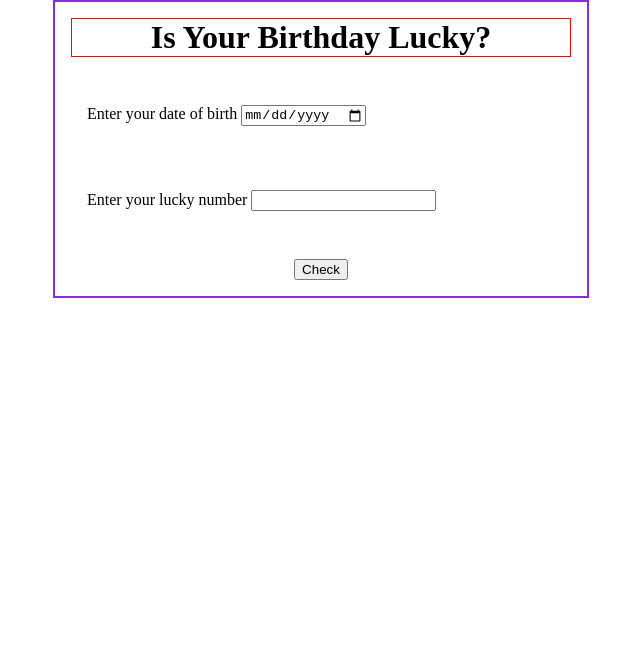
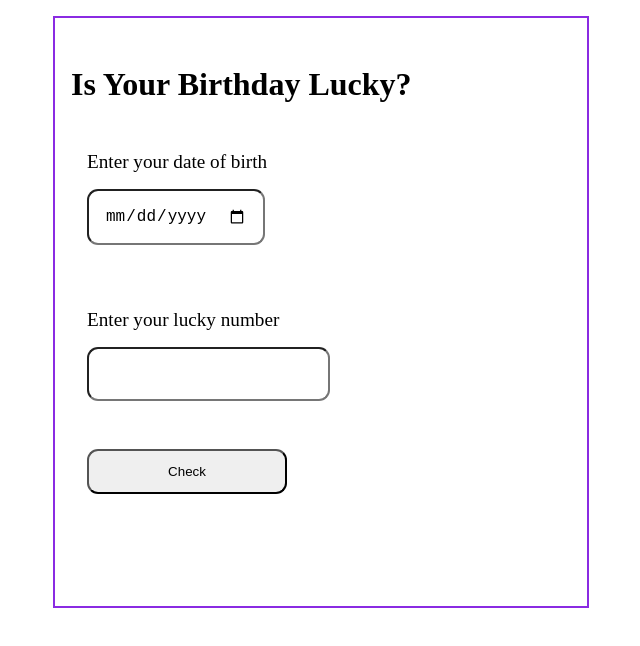
Before and after one commit to ruchiragoswami/lucky-birthday, a plain HTML site: page index.html in a window 1280 px wide. Shown: the whole page, without its empty margins (319-959 px from the left). Drawn offline with Linux system fonts and the light colour scheme.

Commit message:
styles
Applying styles

```diff
--- a/index.html
+++ b/index.html
@@ -13,16 +13,21 @@
 <h1> Is Your Birthday Lucky? </h1>
 
     <div>
-        <label for="dob"> Enter your date of birth  </label>
+        <label for="dob"> Enter your date of birth  </label> <br/>
         <input id="dob" type="date" />
     </div>
 
     <div>
-        <label for="luckyNum"> Enter your lucky number </label>
+        <label for="luckyNum"> Enter your lucky number </label> <br/>
         <input id="luckyNum"   type="number" />
     </div>
 
     <button id="btn-check"> Check </button>
+
+    <div>
+        <textarea  id="showLucky" >
+        </textarea>
+    </div>
 
 </div>
 
--- a/scripts.js
+++ b/scripts.js
@@ -1,20 +1,21 @@
 let dob = document.querySelector("#dob");
 let luckyNum = document.querySelector("#luckyNum");
+let showLucky  = document.querySelector("#showLucky");
 let btnCheck = document.querySelector("#btn-check");
 
+showLucky.style.display="none";
 
 function divide(someDate, someNum) {
     let answer=  someDate % someNum;
     console.log(answer + " is your answer");
-
-
-
+    showLucky.style.display="block";
     if (!answer) {
         console.log("Your birthday is lucky");
+        showLucky.innerText= " YAY ! Your birthday is lucky" ;
     } else {
         console.log("your birtday is not lucky");
+        showLucky.innerText = "Aww... Your birthday is not that lucky for this number";
     }
-
 }
 
 
--- a/styles.css
+++ b/styles.css
@@ -1,3 +1,12 @@
+:root {
+    --color1: #DB0038;
+    --color2: #F7C200;
+    --color3: #519dd9;
+    --color4: #53BAC1;
+    --color5: #EDEDED;
+
+}
+
 body {
     margin: 0;
     padding: 0;
@@ -6,21 +15,47 @@ body {
 .main-container {
     border: 2px solid blueviolet;
     max-width: 500px;
-    margin: 0 auto;
+    margin: 1rem auto;
+    padding: 1rem;
+
 }
 
 h1 {
-    margin: 0 auto;
-    text-align: center;
-    border: 1px solid red;
+    margin: 2rem auto 0 auto;
+    text-align: left;
+    /* border: 1px solid red;  */
 }
 
-div{
+label,
+input {
+
+    max-width: 500px;
+    border-radius: 11px;
+}
+
+label {
+    font-size: 1.2rem;
+}
+
+input {
+    /* border: 1px solid red;  */
+    margin-top: 1rem;
+    padding: 1rem;
+    font-size: 1rem;
+}
+
+div {
     margin: 2rem 0;
     padding: 1rem;
 }
 
 button {
     display: block;
-    margin:0 auto;
+    /* margin: 0 auto; */
+    /* padding: 100px;  */
+    padding: 0.8rem;
+    width: 200px;
+    cursor: pointer;
+    margin-left: 1rem;;
+    border-radius: 11px;
 }
```
